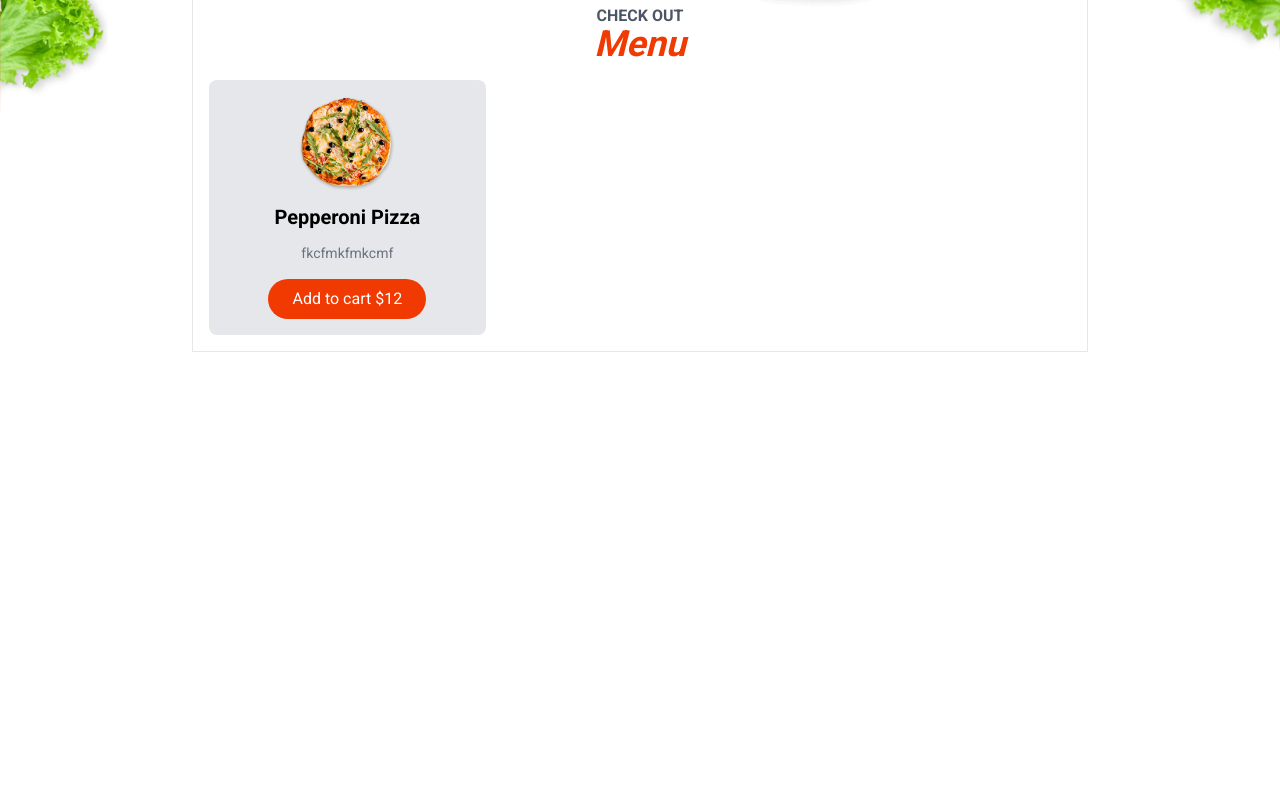
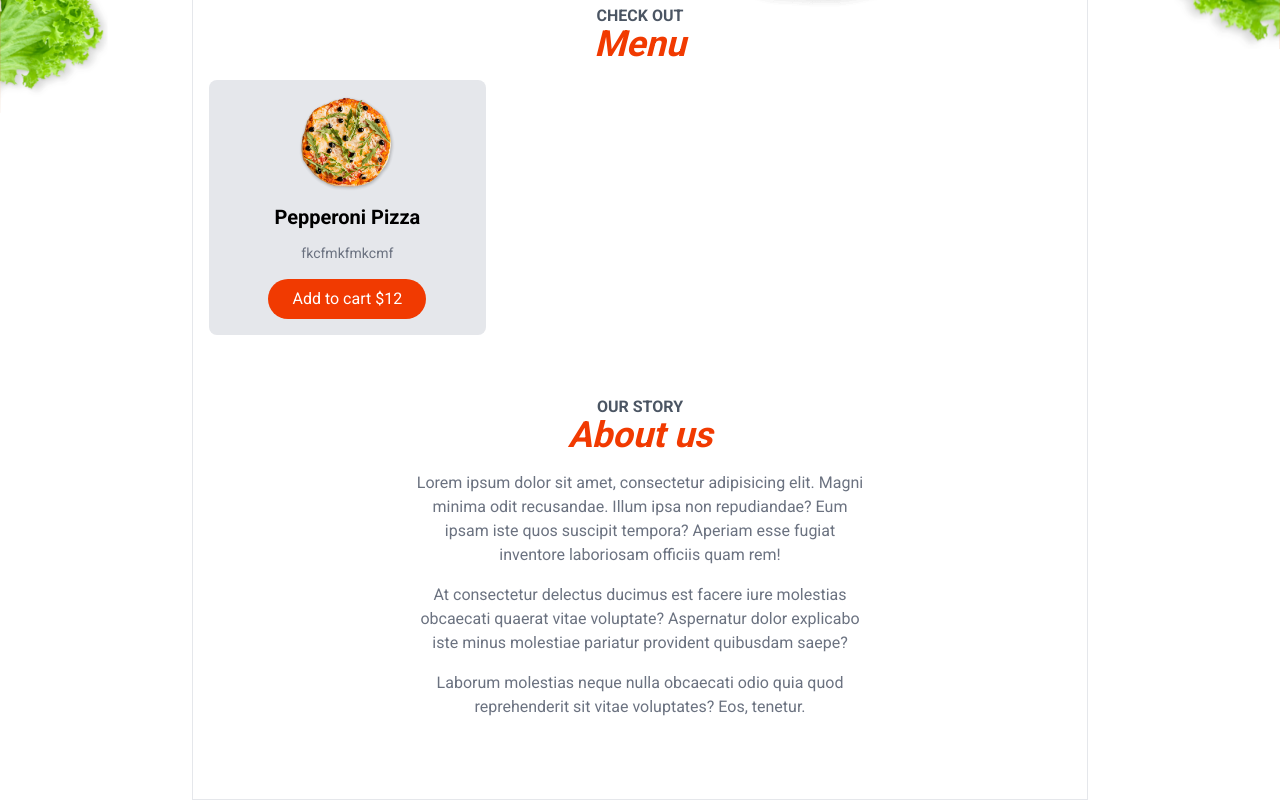
Before and after one commit to bloodyrainday/food-ordering-app, a Next.js app: page / in a window 1280 px wide. Shown: the part 393-1193 px from the top of the page. Before the commit the page ends 800 px from the top, so only its background shows below. Built offline with nearby package versions, Linux system fonts and the light colour scheme.

Commit message:
feat: add About section in a Page component

```diff
--- a/src/app/page.js
+++ b/src/app/page.js
@@ -1,6 +1,8 @@
 import Header from "@/components/layout/Header";
 import Hero from "@/components/layout/Hero";
 import HomeMenu from "@/components/layout/HomeMenu";
+import SectionHeaders from "@/components/layout/SectionHeaders";
+import { LocaleRouteNormalizer } from "next/dist/server/future/normalizers/locale-route-normalizer";
 
 export default function Home() {
   return (
@@ -8,6 +10,27 @@ export default function Home() {
       <Header />
       <Hero />
       <HomeMenu />
+      <section className="text-center my-16">
+        <SectionHeaders subHeader={"our story"} mainHeader={"About us"} />
+
+        <div className="text-gray-500 max-w-md mx-auto mt-4 flex flex-col gap-4">
+          <p>
+            Lorem ipsum dolor sit amet, consectetur adipisicing elit. Magni
+            minima odit recusandae. Illum ipsa non repudiandae? Eum ipsam iste
+            quos suscipit tempora? Aperiam esse fugiat inventore laboriosam
+            officiis quam rem!
+          </p>
+          <p>
+            At consectetur delectus ducimus est facere iure molestias obcaecati
+            quaerat vitae voluptate? Aspernatur dolor explicabo iste minus
+            molestiae pariatur provident quibusdam saepe?
+          </p>
+          <p>
+            Laborum molestias neque nulla obcaecati odio quia quod reprehenderit
+            sit vitae voluptates? Eos, tenetur.
+          </p>
+        </div>
+      </section>
     </>
   );
 }
```
